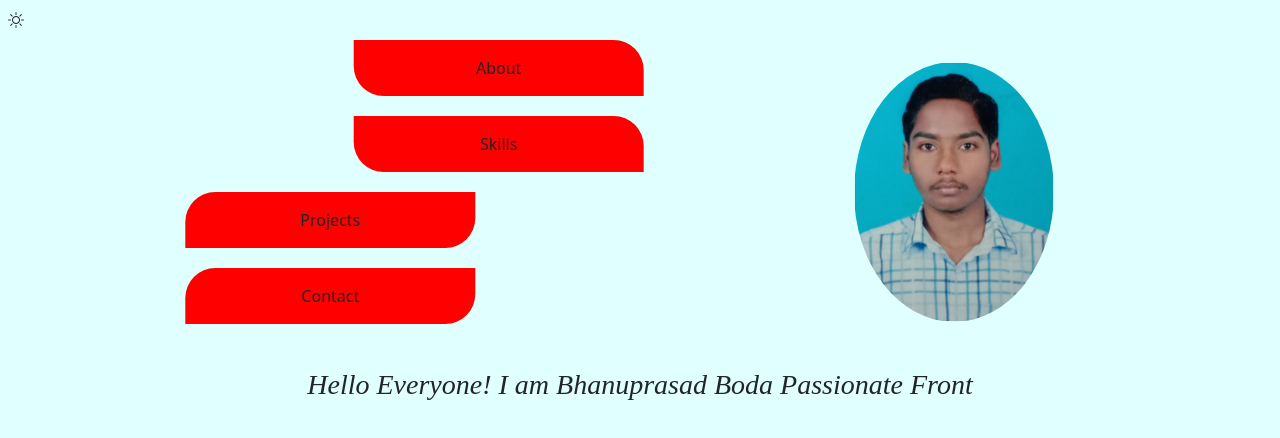
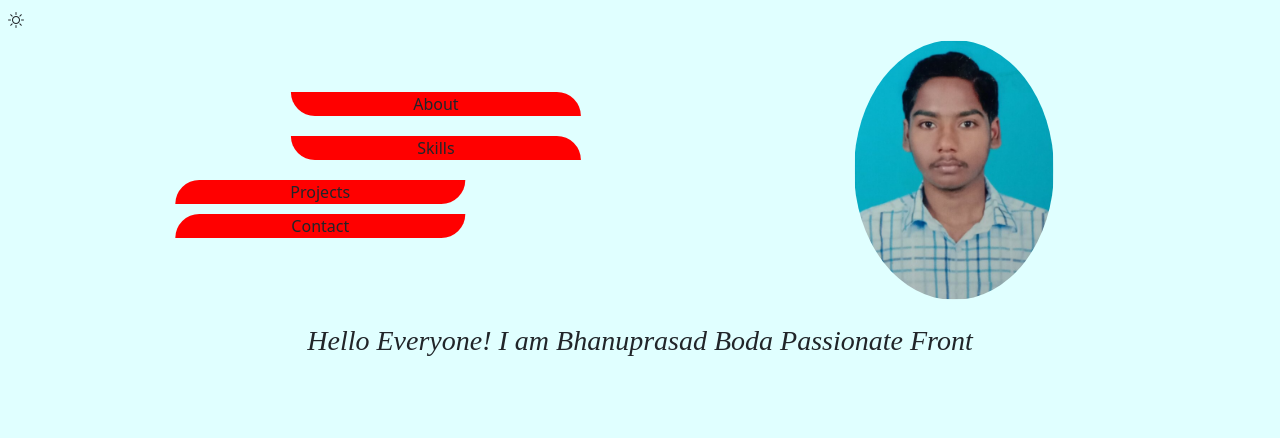
Before and after one commit to BhanuPrasad-Boda/portfolio-1, a React (Create React App) app: page / in a window 1280 px wide. Shown: the top 438 px of the page. Built offline with nearby package versions, Linux system fonts and the light colour scheme.

Commit message:
components updated

```diff
--- a/src/components/Home.jsx
+++ b/src/components/Home.jsx
@@ -59,7 +59,7 @@ export default function Home() {
             </div>
           </div>
         </div>
-        <div className="w-100 d-flex justify-content-center align-items-center">
+        <div className="w-100 d-flex img justify-content-center align-items-center">
           <img className="rounded-circle" width={200} src="./images/Img.png" alt="Description" />
         </div>
       </div>
--- a/src/components/home.css
+++ b/src/components/home.css
@@ -1,6 +1,7 @@
 .col-6 {
     margin-top: 0px;
-    padding: 2vh;
+    padding-left: 8vh;
+    padding-right: 8vh;
     background-color: red;
 }
 .r1 div{
@@ -41,10 +42,12 @@
 }.ab{
     border-top-left-radius: 50%;
     border-bottom-right-radius: 50%;
-    margin: 20px;
+    margin: 10px;
 }.ab1{
     border-top-right-radius: 50%;
     border-bottom-left-radius: 50%;
     margin: 20px;
-    transform: translateX(50%);
+    transform: translateX(30%);
+}.img{
+    margin-right: 0px;
 }
--- a/src/components/projects.css
+++ b/src/components/projects.css
@@ -35,4 +35,6 @@
     transform: translateX(5%);
 }.b2{
     transform: translateX(-5%);
+}.c1{
+    margin-right: 10%;
 }
```
